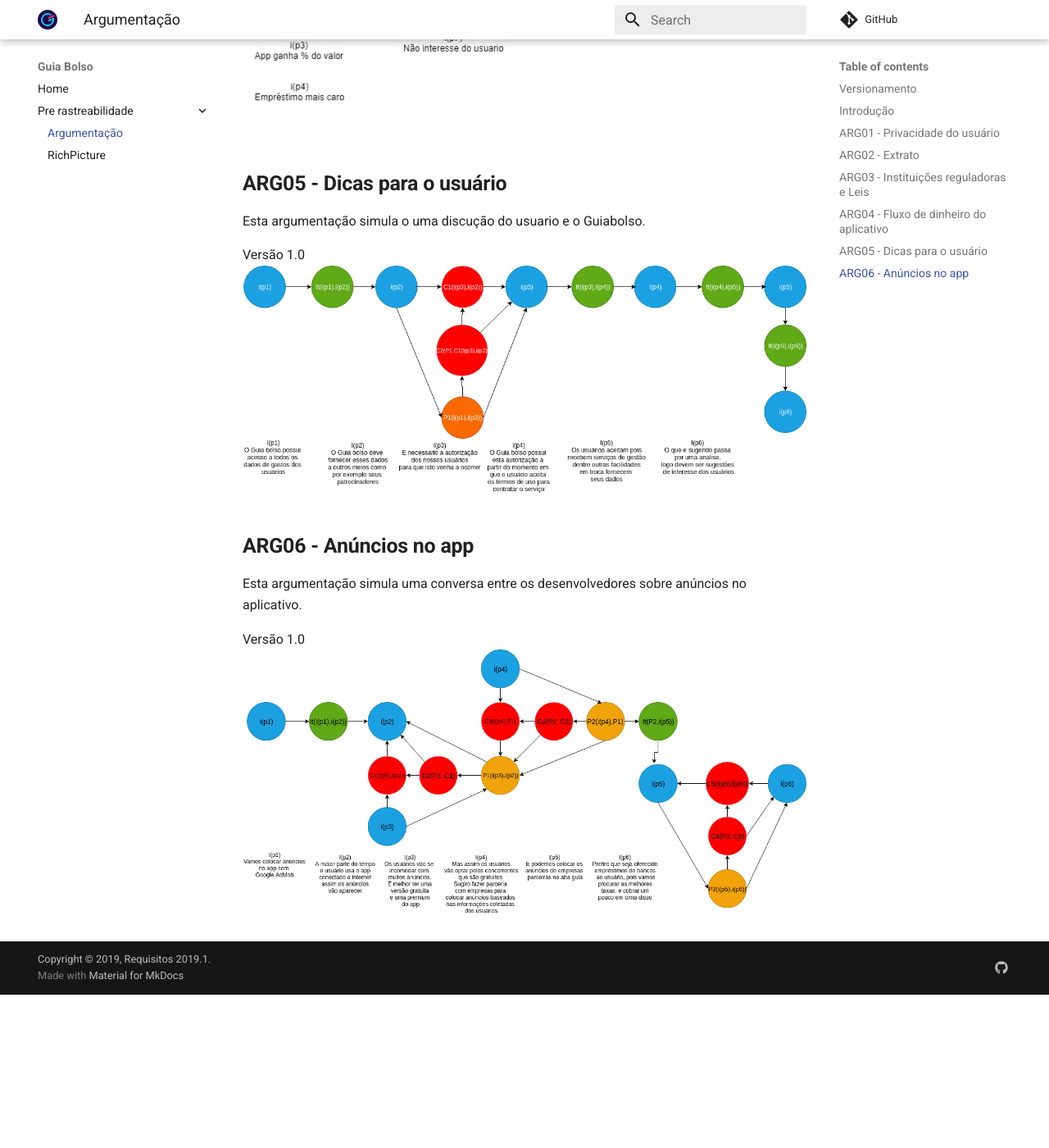
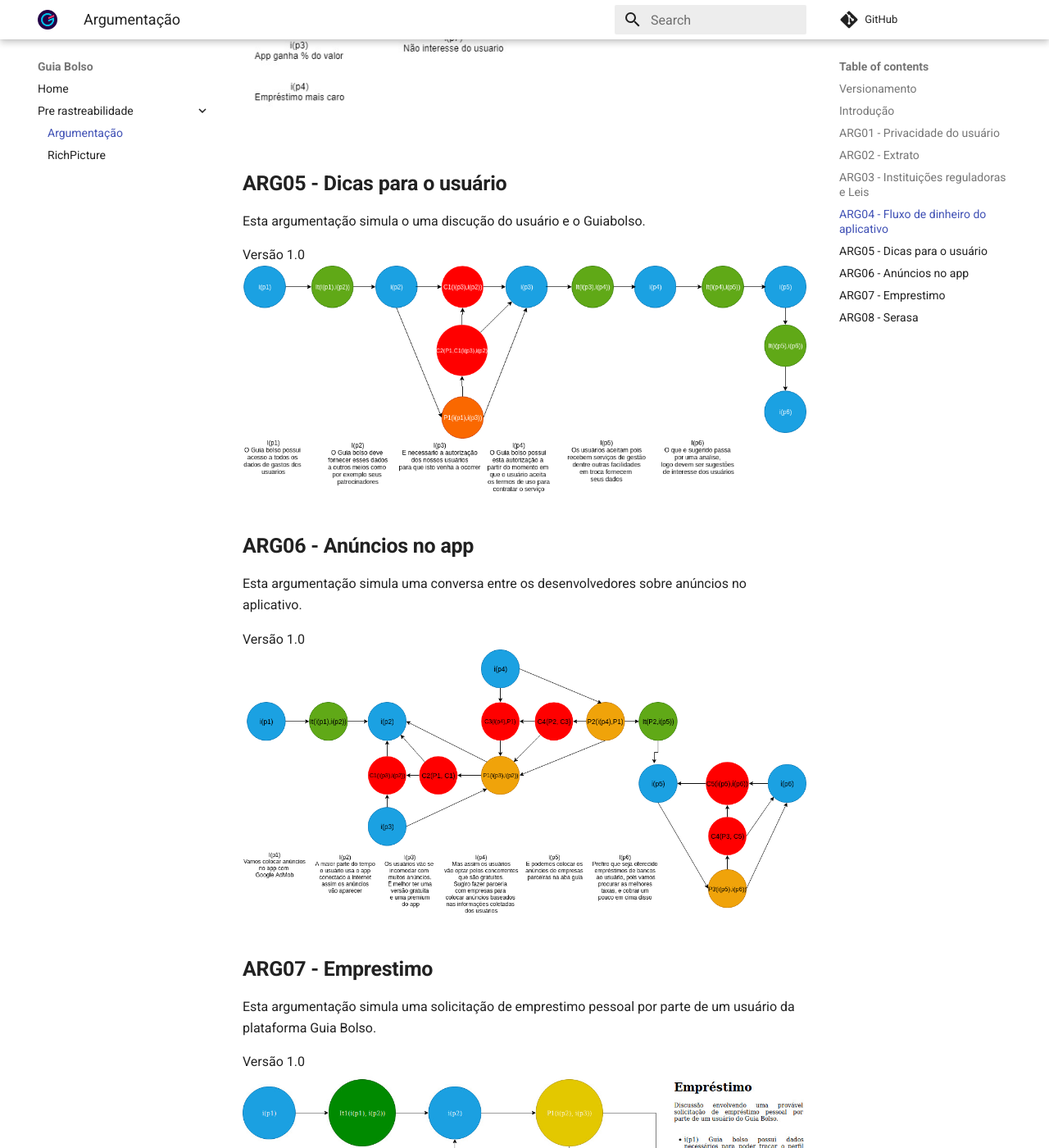
Before and after one commit to fga-disciplinas/2019.1-Guia-Bolso, an MkDocs documentation site: the page built from docs/pre-rastreabilidade/Argumentação.md, in a window 1280 px wide and 1400 px high, scrolled down 4853 px. Shown: the whole window at 82% size. Built offline with MkDocs 1.6.1 and Material for MkDocs 9.7.7, drawn with Linux system fonts in a browser that asks for light colours; comment, search, counter and statistics services are not loaded; before the commit the page ends 6066 px from its top, so only the background shows below that; some of the changed text lies outside the part shown.

Commit message:
Adicionando Rich Picture e Argumentos. Foi adicionado os rich picture: radar cpf e utilidade do sistema. Argumentos adicionados: Emprestimo e Serasa
Signed-off-by: Leonardo dos Santos <leossb36@gmail.com>
Co-authored-by: Alan Lima <alanronison.lima@gmail.com>

```diff
--- a/docs/pre-rastreabilidade/Argumentação.md
+++ b/docs/pre-rastreabilidade/Argumentação.md
@@ -37,7 +37,7 @@
 [ ![ARG04](./../img/argumentacao_fluxo_de_dinheiro.jpeg)](./../img/argumentacao_fluxo_de_dinheiro.jpeg)
 
 ## **ARG05 - Dicas para o usuário**
-Esta argumentação simula o uma discução do usuario e o Guiabolso.
+Esta argumentação simula o uma discução do usuário e o Guiabolso.
 
 Versão 1.0
 [ ![ARG05](./../img/argumentacao_dicas.png)](./../img/argumentacao_dicas.png)
@@ -47,3 +47,15 @@
 
 Versão 1.0
 [ ![ARG06](./../img/argumentacao_anuncios.png)](./../img/argumentacao_anuncios.png)
+
+## **ARG07 - Emprestimo**
+Esta argumentação simula uma solicitação de emprestimo pessoal por parte de um usuário da plataforma Guia Bolso.
+
+Versão 1.0
+[ ![ARG07](./../img/argumentacao_emprestimo.jpg)](./../img/argumentacao_emprestimo.jpg)
+
+## **ARG08 - Serasa**
+Esta argumentação simula uma conversa entre um usuário com o agente Serasa.
+
+Versão 1.0
+[ ![ARG08](./../img/argumentacao_serasa.jpg)](./../img/argumentacao_serasa.jpg)
```
Also changed, not shown: docs/pre-rastreabilidade/RichPicture.md (+15 -2 lines), docs/img/argumentacao_emprestimo.jpg (added), docs/img/argumentacao_serasa.jpg (added), docs/img/rich_picture_configuracao.jpg (added), docs/img/rich_picture_radar_cpf.jpg (added), docs/img/rich_picture_usabilidade.jpg (added).
